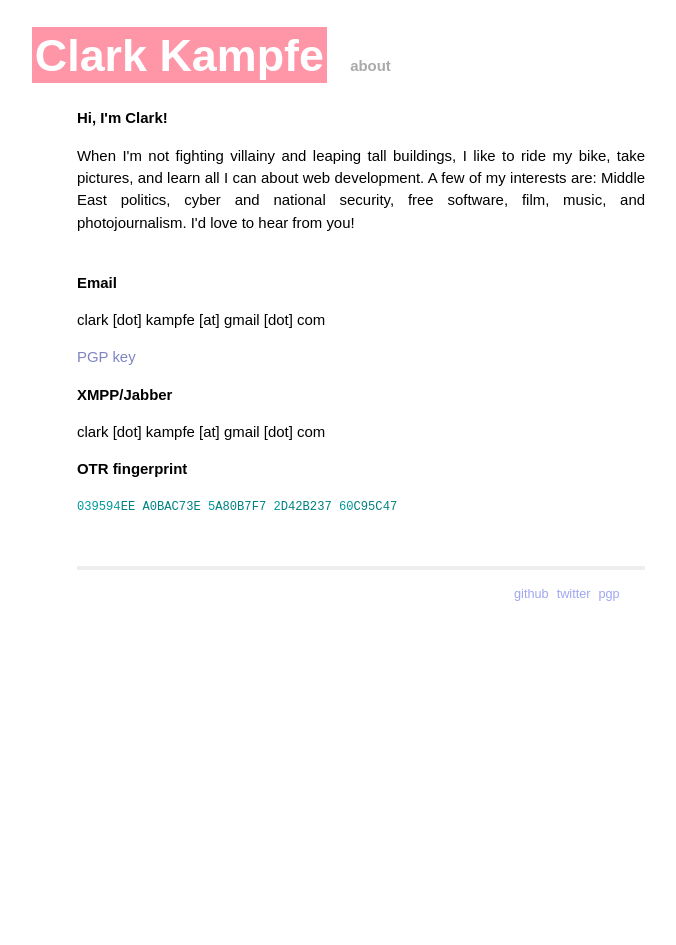
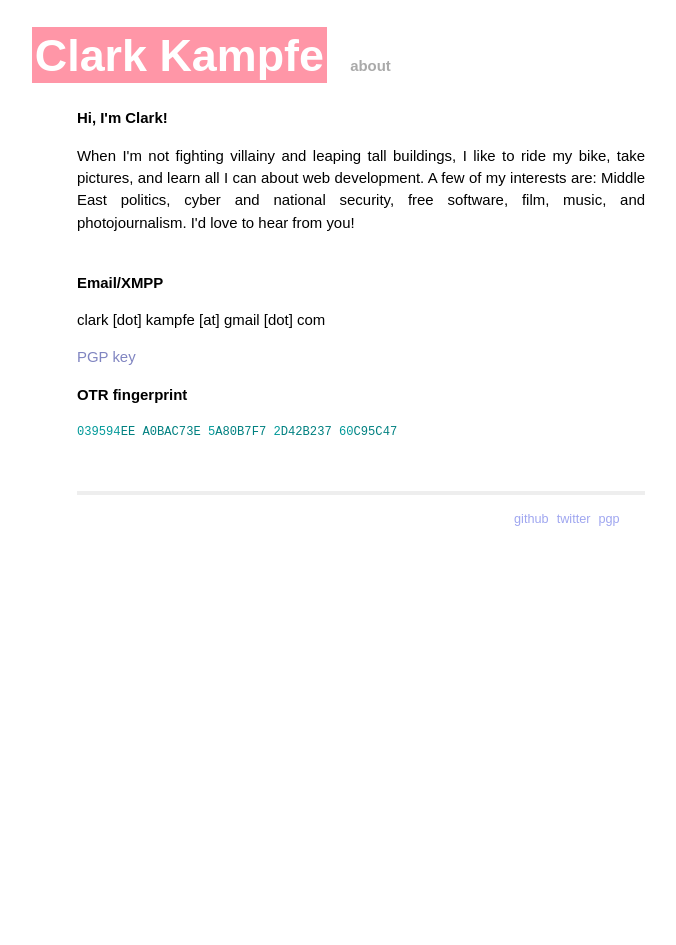
Before and after one commit to ckampfe/zeroclarkthirty.com, a Jekyll site: the page built from about.html, in a window 1280 px wide. Shown: the whole page, without its empty margins (279-955 px from the left). Built offline with Jekyll 4.4.1, drawn with Linux system fonts in a browser that asks for light colours; Markdown is read by kramdown in place of the engine named in the settings.

Commit message:
about layout change

```diff
--- a/about.html
+++ b/about.html
@@ -9,12 +9,9 @@ title: About
 
   <br />
 
-  <h2>Email</h2>
+  <h2>Email/XMPP</h2>
   <p>clark [dot] kampfe [at] gmail [dot] com <br /></p>
   <p><a href="http://pgp.mit.edu:11371/pks/lookup?search=clark+kampfe&op=index">PGP key</a></p>
-
-  <h2>XMPP/Jabber</h2>
-  <p>clark [dot] kampfe [at] gmail [dot] com</p>
   <h3>OTR fingerprint</h3>
   <p>{%highlight ruby %}039594EE A0BAC73E 5A80B7F7 2D42B237 60C95C47
   {% endhighlight %}  </p>
```
